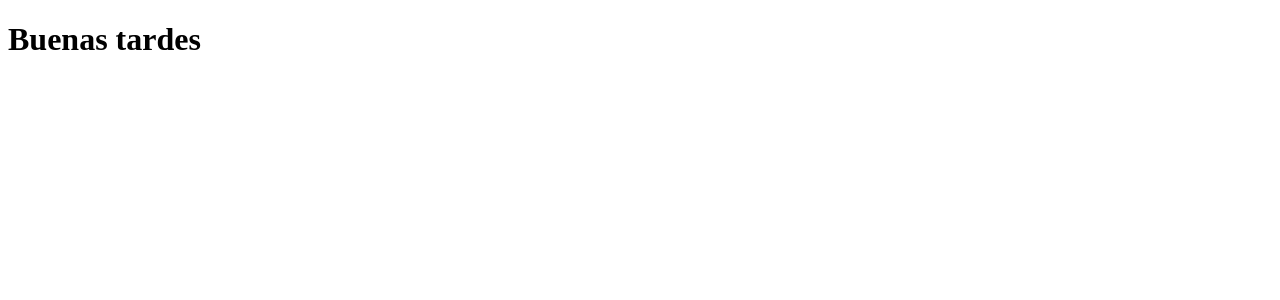
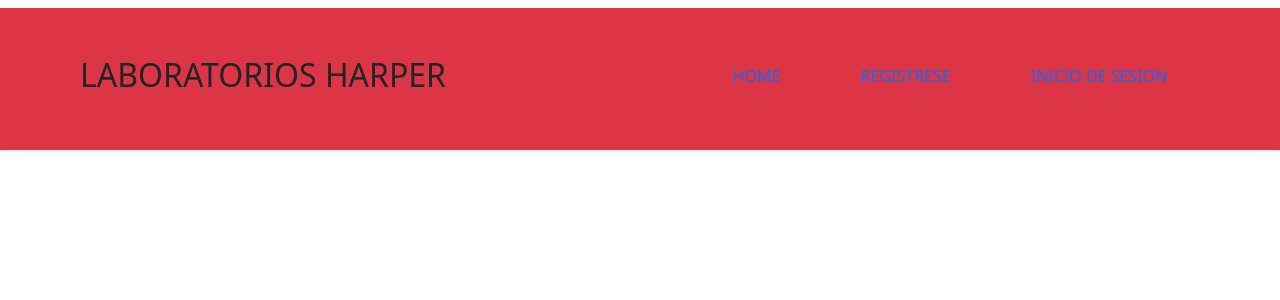
Before and after one commit to AlbertSchmalbach/Laboratorio_Harper, a React (Create React App) app: page / in a window 1280 px wide. Shown: the top 300 px of the page. Built offline with nearby package versions, Linux system fonts and the light colour scheme.

Commit message:
avance Inicio

```diff
--- a/public/index.html
+++ b/public/index.html
@@ -24,7 +24,9 @@
       work correctly both with client-side routing and a non-root public URL.
       Learn how to configure a non-root public URL by running `npm run build`.
     -->
-    <title>React App</title>
+    <title>Laboratorios Harper</title>
+    <link href="https://cdn.jsdelivr.net/npm/bootstrap@5.1.3/dist/css/bootstrap.min.css" rel="stylesheet" integrity="sha384-1BmE4kWBq78iYhFldvKuhfTAU6auU8tT94WrHftjDbrCEXSU1oBoqyl2QvZ6jIW3" crossorigin="anonymous">
+
   </head>
   <body>
     <noscript>You need to enable JavaScript to run this app.</noscript>
--- a/src/App.js
+++ b/src/App.js
@@ -1,10 +1,13 @@
 import React from 'react';
+import Inicio from './Components/Inicio';
 
 
 function App() {
   return (
     <div>
-      <h1>Buenas tardes</h1>
+      <Inicio/>
+
+
     </div>
   );
 }
--- /dev/null
+++ b/src/Components/Inicio.js
@@ -0,0 +1,43 @@
+import React, { Component } from 'react';
+
+
+class Inicio extends Component {
+    constructor(props) {
+        super(props);
+        this.state = {  }
+    }
+    render() {
+        return (<div>
+            <header>
+            <div className = "container-fluid bg-danger shadow-sm">
+
+                <div className = "row d-flex p-5 m-2">
+                <div className = "col">
+                    <h2> LABORATORIOS HARPER</h2>
+                     </div>
+                <div className = "col">
+
+                    <nav className = "nav d-flex align-items-center justify-content-center" >
+
+                            <li className = "nav-item"> <a className = "nav-link ms-5"> HOME </a> </li>
+                            <li className = "nav-item"> <a className = "nav-link ms-5"> REGISTRESE </a> </li>
+                            <li className = "nav-item"> <a className = "nav-link ms-5"> INICIO DE SESION </a> </li>
+
+
+                    </nav>
+
+                     </div>
+
+                     </div>
+            </div>
+
+           </header>
+
+
+
+
+        </div>);
+    }
+}
+
+export default Inicio;
```
Also changed, not shown: Components/Inicio.js (deleted, +0 -36 lines), src/Components/Banner.PNG (added).
